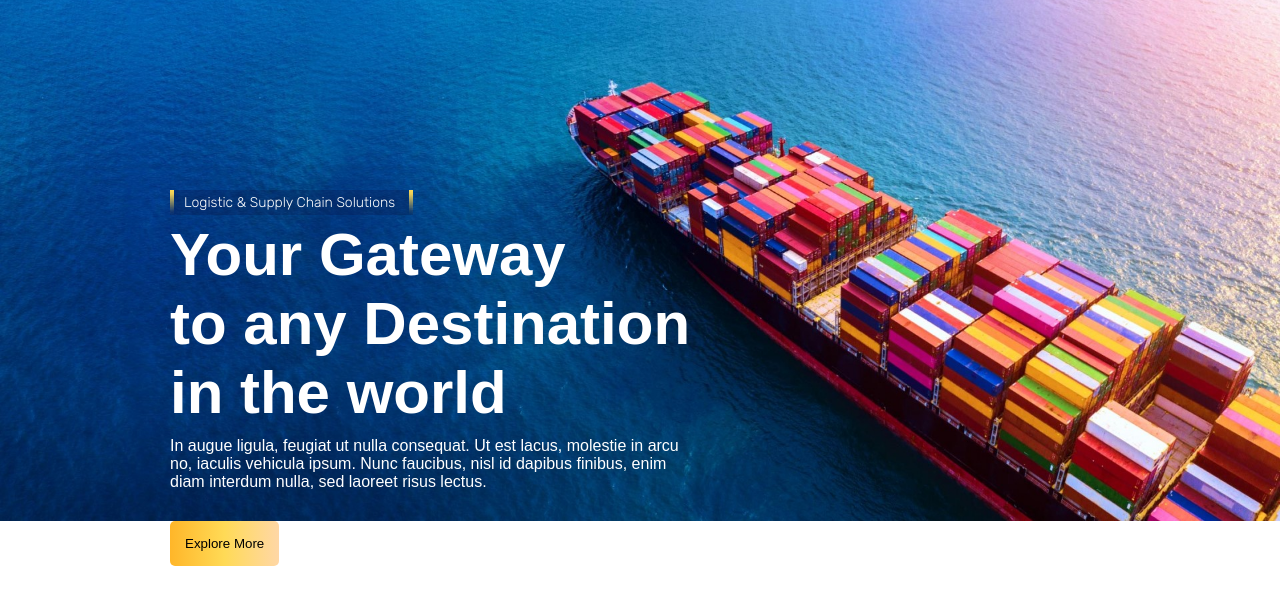
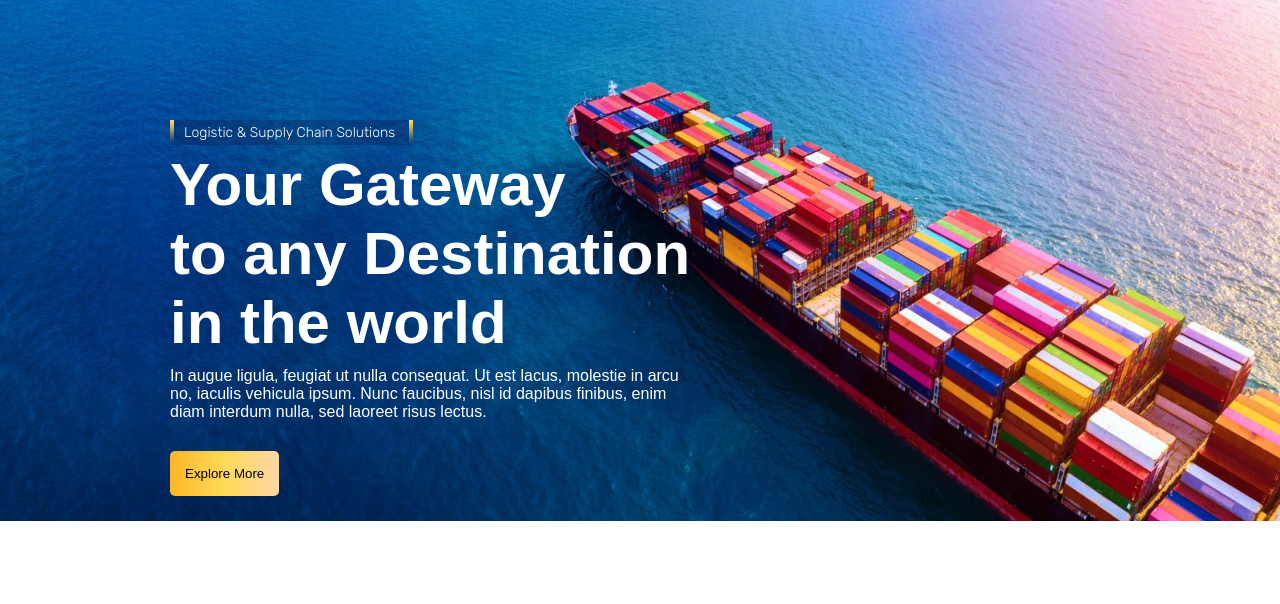
Before and after one commit to aakash8930/landing-page, a plain HTML site: page index.html in a window 1280 px wide. Shown: the part 160-764 px from the top of the page. Drawn offline with Linux system fonts and the light colour scheme; a web font is replaced by a local one.

Commit message:
Update style.css

```diff
--- a/style.css
+++ b/style.css
@@ -145,7 +145,7 @@ header h1 img {
 }
 
 .content {
-    margin: 200px 0 0 170px;
+    margin: 130px 0 0 170px;
     color: white;
     /* height: 50vw; */
 }
```
